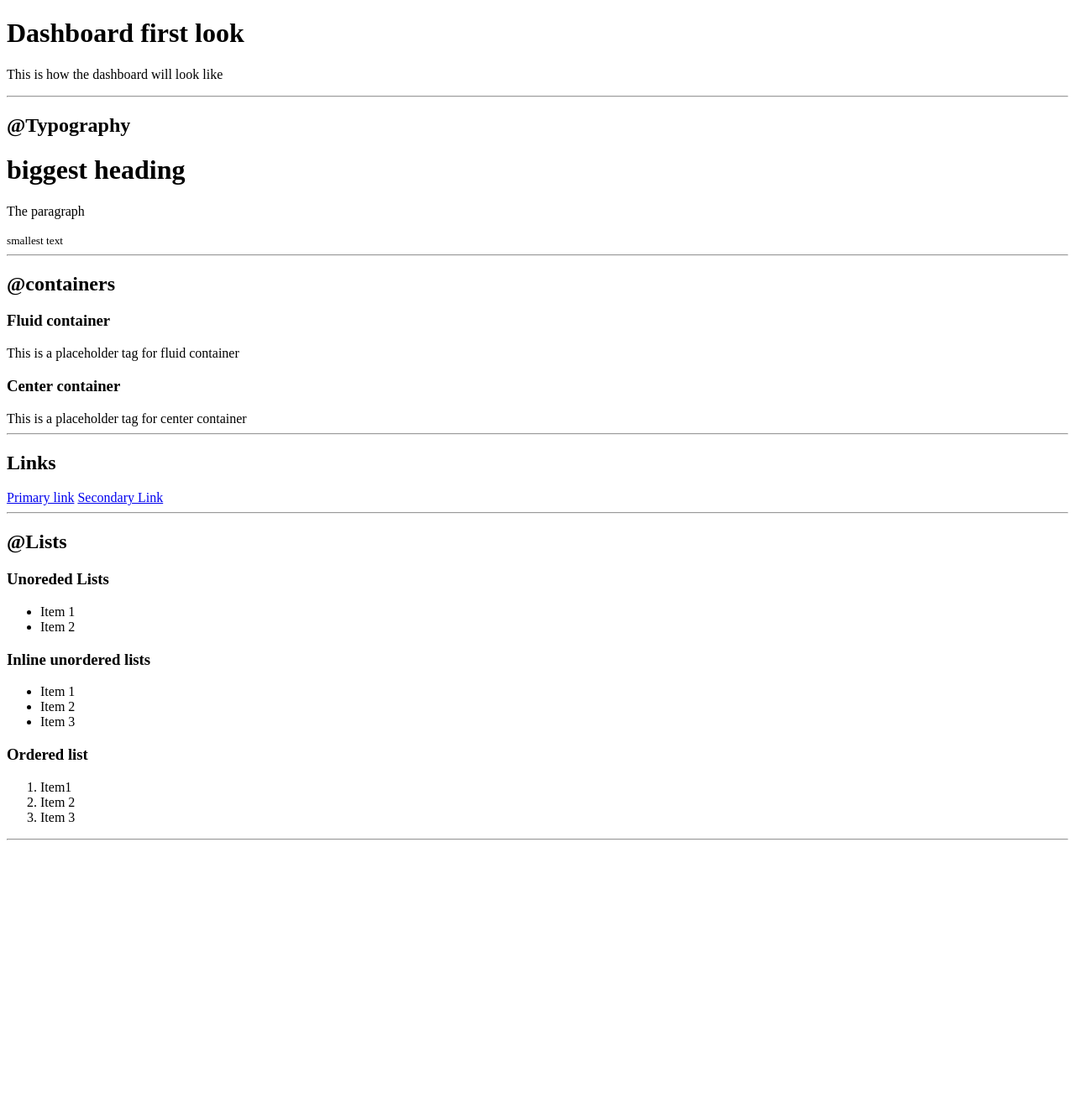
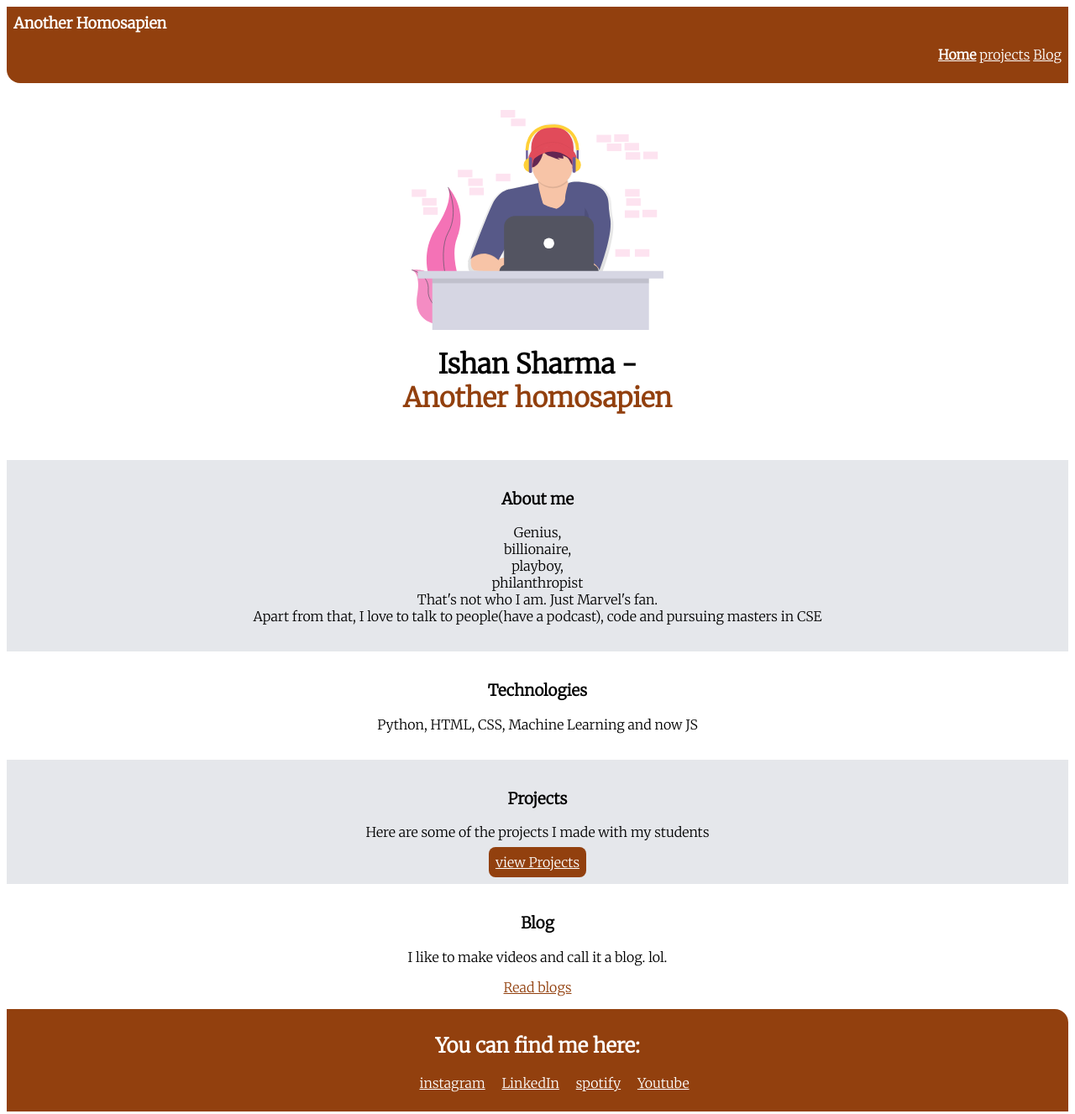
Before and after one commit to ishan05sharma/basic-portfolio-website, a plain HTML site: page index.html in a window 1280 px wide. Shown: the whole page at 84% size. Before the commit the page ends 1009 px from the top, so only its background shows below. Drawn offline with Linux system fonts and the light colour scheme.

Commit message:
Basic portfolio website ready

```diff
--- a/index.html
+++ b/index.html
@@ -3,56 +3,57 @@
 <head>
     <meta charset="UTF-8">
     <meta name="viewport" content="width=device-width, initial-scale=1.0">
-    <title>Dashboard - SkillsOverDegree</title>
+    <title>Home | Another Homosapien</title>
+    <link href="style.css" rel="stylesheet">
 </head>
 <body>
-    <h1>Dashboard first look</h1>
-    <p>This is how the dashboard will look like</p>
-    <hr>
+    <nav class="navigation">
+        <div class="nav-brand">Another Homosapien</div>
+        <ul class="list-non-bullet nav-pills">
+            <li class="list-inline link-active"><a class="link" href="/">Home</a></li>
+            <li class="list-inline"><a class="link" href="projects.html">projects</a></li>
+            <li class="list-inline"><a class="link" href="blog.html">Blog</a></li>
+        </ul>
+    </nav>
+    <header class="hero">
+        <img class ="hero-img" src="Images/hero.svg">
+        <h1 class="hero-heading">Ishan Sharma - <div style="color: #92400E;">Another homosapien</div></h1>
+    </header>
+    <section class="section ow container-center">
+        <h3>About me</h3>
+        <p>Genius, <br> billionaire, <br> playboy, <br> philanthropist<br>
+        That's not who I am. Just Marvel's fan.
+        <br>
+        Apart from that, I love to talk to people(have a podcast), code and pursuing masters in CSE </p>
+        </section>
 
-    <h2>@Typography</h2>
-    <h1>biggest heading</h1>
-    <p>The paragraph</p>
-    <small>smallest text</small>
-    <hr>
-
-    <h2>@containers</h2>
-    <h3>Fluid container</h3>
-    <div>This is a placeholder tag for fluid container</div>
-
-    <h3>Center container</h3>
-    <div>This is a placeholder tag for center container</div>
-    <hr>
-
-    <h2>Links</h2>
-    <a href="/">Primary link</a>
-    <a href="/">Secondary Link</a>
-    <!--Inline tags like  <a> makes it come to same line-->
-    <hr>
+        <section class="section">
+            <h3>Technologies</h3>
+            <p>Python, HTML, CSS, Machine Learning and now JS</p>
+        </section>
+        <section class="section ow container-center">
+             <h3>Projects</h3>
+                    <p>Here are some of the projects I made with my students </p>
+                    <a class = "primary-link" href="/">view Projects</a>
+        </section>
 
 
-    <h2>@Lists</h2>
-    <h3>Unoreded Lists</h3>
-    <ul>
-        <li>Item 1</li>
-        <li>Item 2</li>
-    </ul>
+        <section class="section">
+            <h3>Blog</h3>
+            <p>I like to make videos and call it a blog. lol.</p>
+            <a class = "link-secondary" href="/">Read blogs</a>
+        </section>
 
-    <h3>Inline unordered lists </h3>
-    <ul>
-        <li>Item 1</li>
-        <li>Item 2 </li>
-        <li>Item 3 </li>
-    </ul>
+        <footer class="footer">
+            <div class="footer-header"><h2>You can find me here:</h2></div>
+            <ul class="social links list-non-bullet">
+                <li class="list-inline"><a class="link" href="https://www.instagram.com/another.homosapien_/">instagram</a></li>
+                <li class="list-inline"><a href="https://www.linkedin.com/in/ishan05sharma/" class="link" >LinkedIn</a></a></li>
+                <li class="list-inline"><a class="link" href="https://open.spotify.com/show/36GQ9tlOIE4KhHHHu5thMV">spotify</a></li>
+                <li class="list-inline"><a class="link" href="https://www.youtube.com/c/anotherhomosapien/">Youtube</a></li>
+            </ul>
 
-    <h3>Ordered list</h3>
-    <ol>
-        <li>Item1 </li>
-        <li>Item 2</li>
-        <li>Item 3</li>
-    </ol>
-
-    <hr>
+        </footer>
 
 
 </body>
--- /dev/null
+++ b/style.css
@@ -0,0 +1,109 @@
+@import url('https://fonts.googleapis.com/css2?family=Merriweather:wght@300&display=swap');
+
+
+:root {
+    --primary-color:#92400E;
+    --grey: #E5E7EB;
+
+}
+
+
+body{
+    font-family: Merriweather;
+}
+
+/* id */
+#abc{
+    color:green
+}
+
+/* class */
+.para{
+    color:grey;
+}
+
+.list-non-bullet{
+    list-style: none;
+}
+
+.list-inline{
+    display: inline;
+}
+
+.primary-link{
+    background-color: var(--primary-color);
+    border-radius: 0.5rem;
+    color: white;
+    padding: 0.5rem;
+}
+
+.link-secondary{
+    color: var(--primary-color);
+    border-radius: 0.5rem;
+    border-color: var(--primary-color);
+}
+
+.navigation{
+    background-color: var(--primary-color);
+    color: white;
+    padding: 00.5rem;
+    border-bottom-left-radius: 1rem;
+}
+
+.nav-brand{
+    font-weight: bold;
+    font-size: large;
+}
+
+.nav-pills{
+    text-align:right;
+}
+
+.navigation .link{
+    color:white;
+}
+
+.navigation .link-active{
+    font-weight: 800;
+}
+
+.hero{
+    padding: 2rem;
+}
+
+.hero-img{
+    display:block;
+    margin:auto;
+    max-width: 300px;
+}
+
+.hero-heading{
+    text-align: center;
+}
+
+.section{
+    text-align: center;
+    padding: 1rem;
+}
+
+.ow{
+    background-color: var(--grey);
+}
+
+.footer{
+    background-color: var(--primary-color);
+    color: white;
+    text-align: center;
+    border-top-right-radius: 1rem;
+    padding: 00.5rem;
+}
+
+.footer-header{
+    text-align: center;
+
+}
+
+.footer .link{
+    color: white;
+    padding: 0.5rem;
+}
```
Also changed, not shown: blog.html (added, +49 -0 lines), files/template.html (added, +110 -0 lines), projects.html (added, +60 -0 lines), Images/hero.svg (added).
